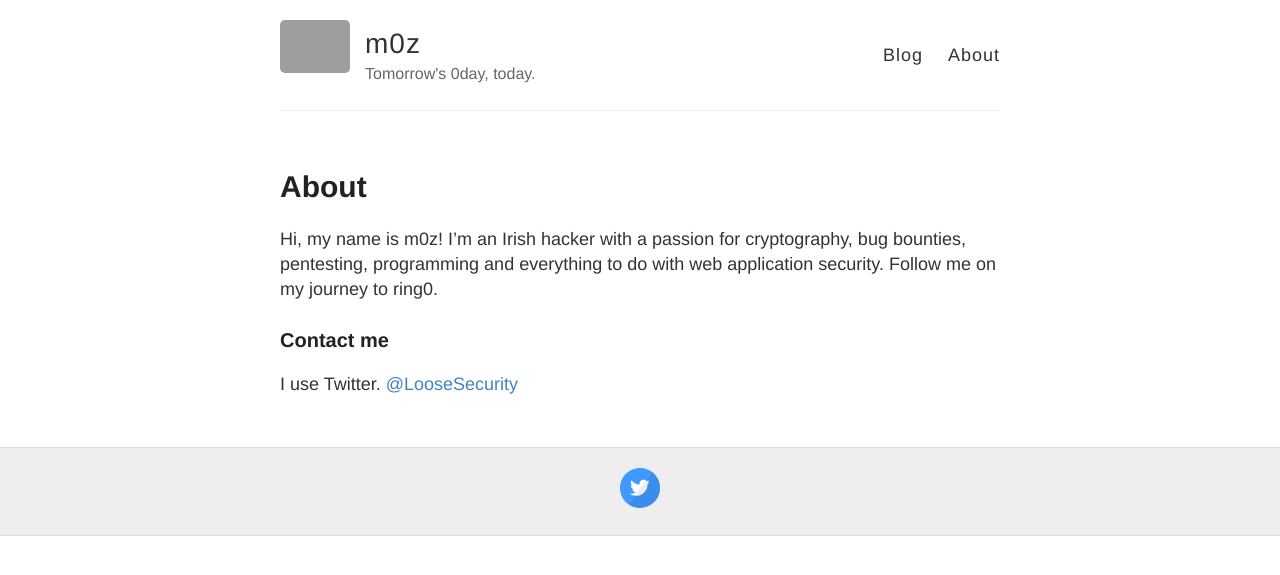
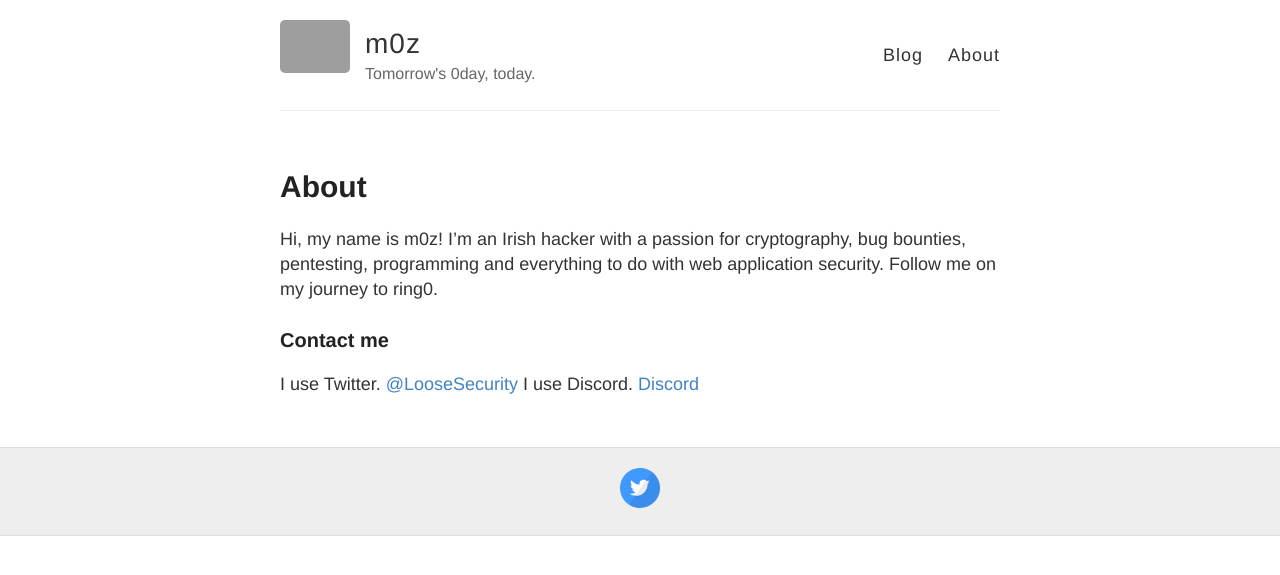
Before and after one commit to Cillian-Collins/blog, a Jekyll site: the page built from about.md, in a window 1280 px wide. Shown: the top 575 px of the page. Built offline with Jekyll 4.4.1, drawn with Linux system fonts in a browser that asks for light colours; grey boxes are pictures that could not be loaded.

Commit message:
Update about.md

```diff
--- a/about.md
+++ b/about.md
@@ -8,3 +8,5 @@ Hi, my name is m0z! I'm an Irish hacker with a passion for cryptography, bug bou
 ### Contact me
 I use Twitter.
 [@LooseSecurity](https://twitter.com/loosesecurity)
+I use Discord.
+[Discord](https://discord.gg/qStuRZS)
```
